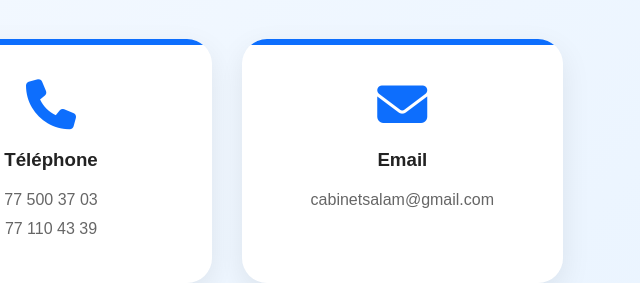
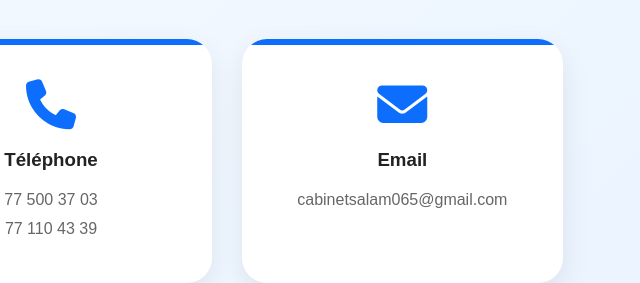
Before and after one commit to Aita8566/cabinet-salam, a plain HTML site: page index.html in a window 1280 px wide. Shown: the part 5207-5490 px from the top of the page, 589-1229 px from the left. Drawn offline with Linux system fonts and the light colour scheme.

Commit message:
Mise à jour du site

```diff
--- a/index.html
+++ b/index.html
@@ -410,7 +410,7 @@
             <h3>Email</h3>
 
             <p>
-                cabinetsalam@gmail.com
+                cabinetsalam065@gmail.com
             </p>
 
         </div>
```
